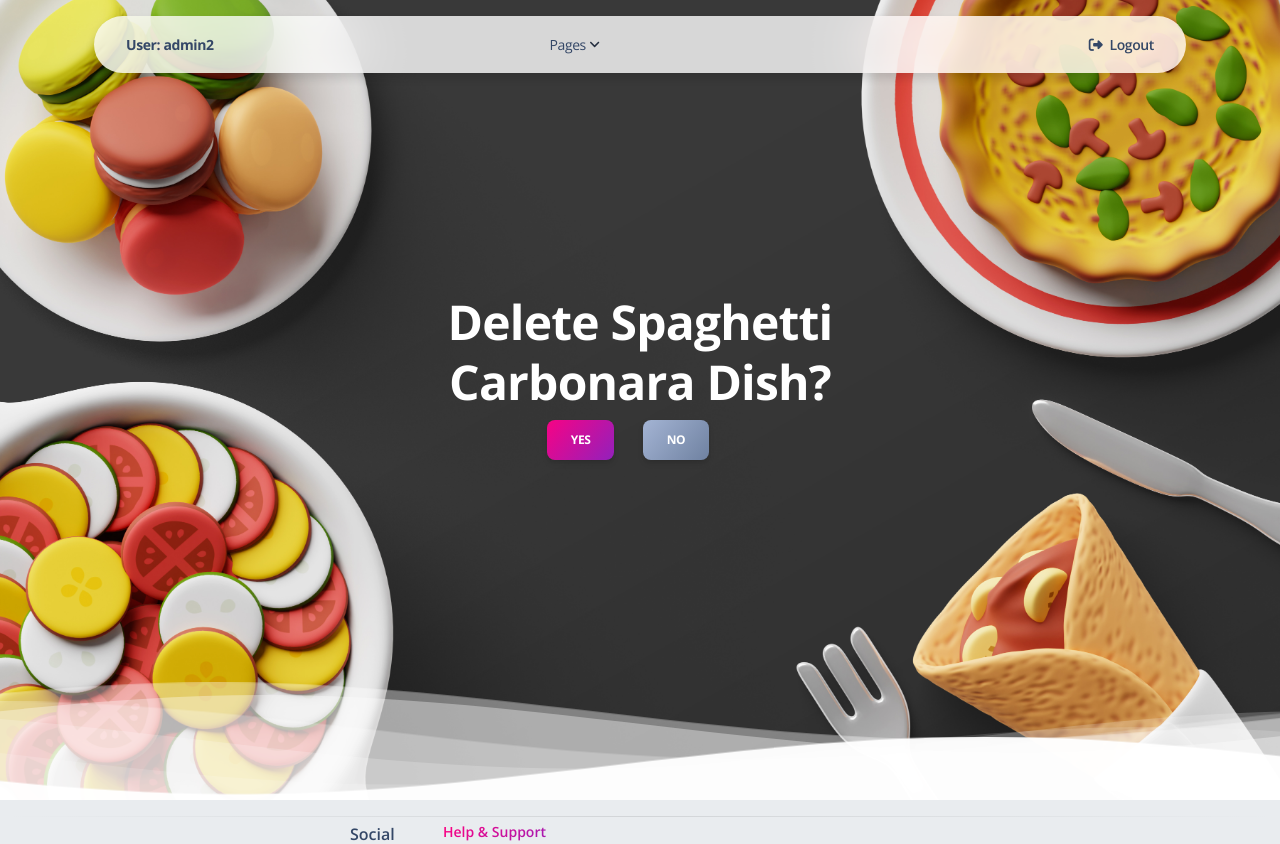
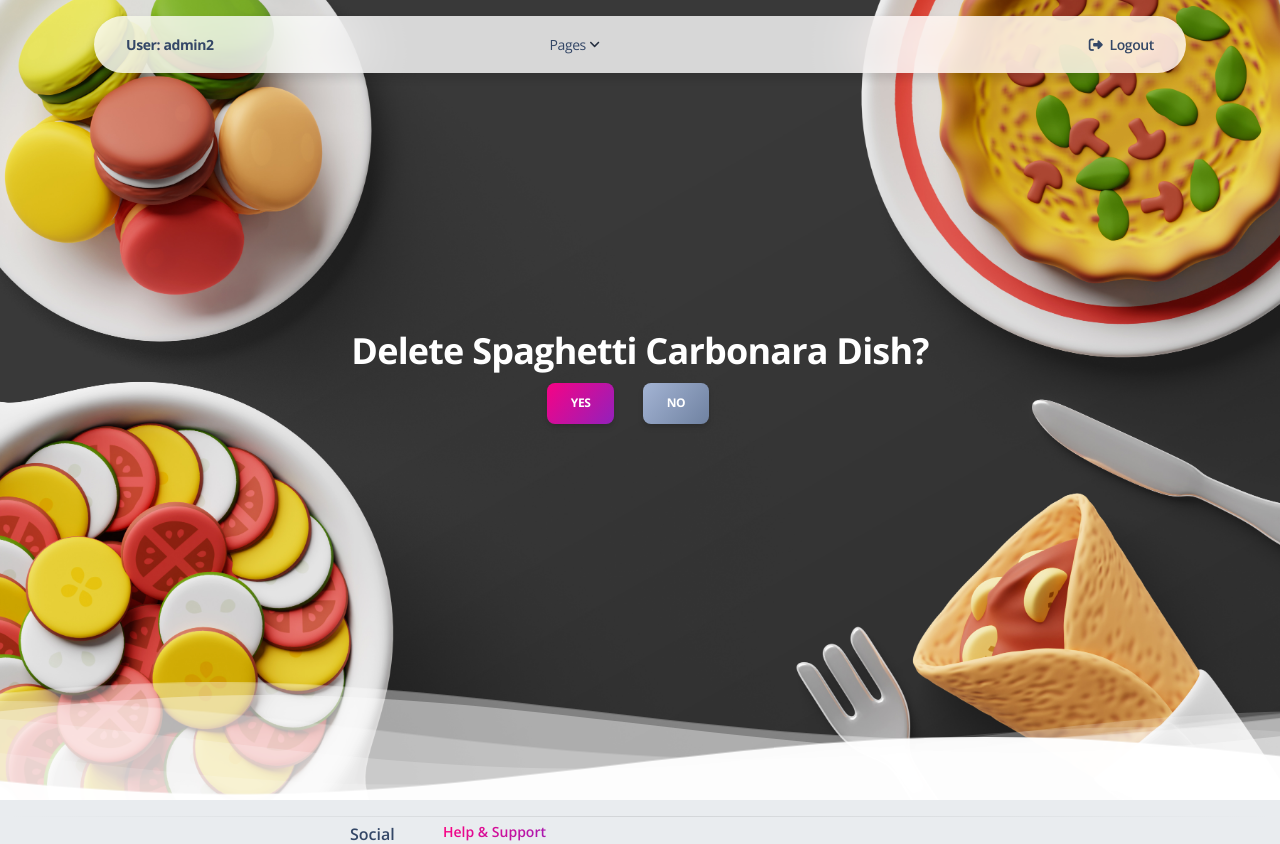
Before and after one commit to Anton-Konyk/restaurant-kitchen-service, a Django app: page /dishes/1/delete/ in a window 1280 px wide. Shown: the top 844 px of the page. Run offline with Django 5.2, Linux system fonts and the light colour scheme; a user stored in the database is signed in; data comes from the database, SQL or seed files in the repository; some libraries are stand-ins or nearby versions.

Commit message:
add slice, change col-lg-7 to col-lg-9

```diff
--- a/templates/kitchen/dish_confirm_delete.html
+++ b/templates/kitchen/dish_confirm_delete.html
@@ -14,8 +14,8 @@
        style="background-image: url('{% static 'img/curved-images/8810183.jpg' %}')">
     <div class="container">
       <div class="row">
-        <div class="col-lg-7 text-center mx-auto">
-          <h1 class="text-white pt-3 mt-n5">Delete {{ dish.name }} Dish?</h1>
+        <div class="col-lg-9 text-center mx-auto">
+          <h2 class="text-white pt-3 mt-n5">Delete {{ dish.name|slice:40 }} Dish?</h2>
           <form action="" method="post">
             {% csrf_token %}
               <input type="submit" value="Yes" class="btn bg-gradient-primary me-4">
```
